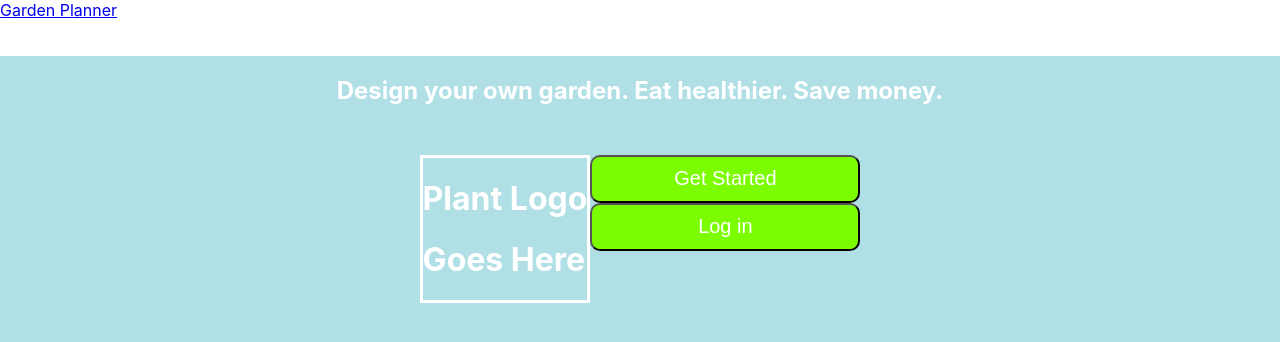
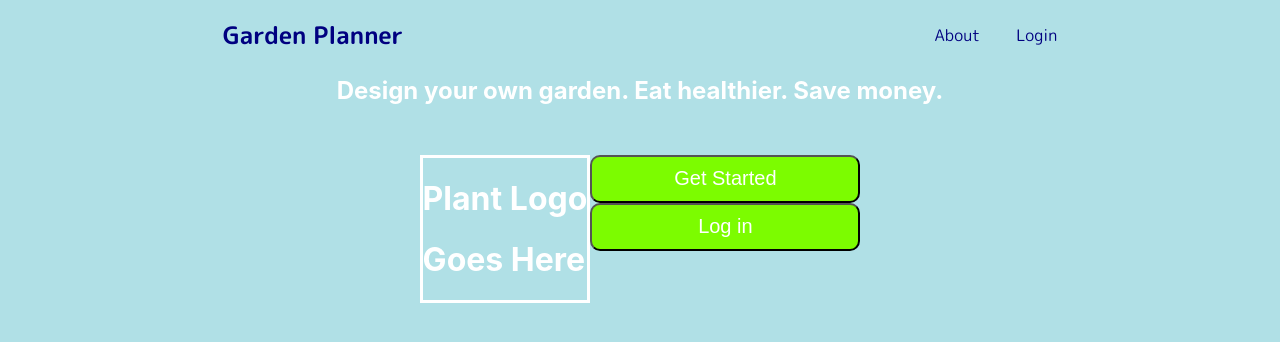
Before and after one commit to robleroble/garden-planner, a React (Create React App) app: page / in a window 1280 px wide. Shown: the top 342 px of the page. Built offline with nearby package versions, Linux system fonts and the light colour scheme.

Commit message:
Made navbar

```diff
--- a/public/index.html
+++ b/public/index.html
@@ -3,7 +3,7 @@
   <head>
     <meta charset="utf-8" />
     <link rel="icon" href="%PUBLIC_URL%/favicon.ico" />
-    <meta name="viewport" content="width=device-width, initial-scale=1" />
+    <link href="https://fonts.googleapis.com/css2?family=M+PLUS+Rounded+1c:wght@100;300;400;500;700;800;900&display=swap" rel="stylesheet">    <meta name="viewport" content="width=device-width, initial-scale=1" />
     <meta name="theme-color" content="#000000" />
     <meta
       name="description"
--- a/src/components/NavBar.js
+++ b/src/components/NavBar.js
@@ -1,15 +1,26 @@
-import React from 'react'
-import {Navbar, NavbarBrand, Nav, NavItem} from 'reactstrap'
-import "../stylings/NavBar.css"
+import React from 'react';
+import '../stylings/NavBar.css';
 
 const NavBar = () => {
-    return (
-        <div id="nav-bar">
-            <Navbar>
-                <NavbarBrand href="#">Garden Planner</NavbarBrand>
-            </Navbar>
-        </div>
-    )
+	return (
+		<div id="nav-bar">
+			<nav>
+				<ul>
+					<li id="navbar-title">
+						<a href="#">Garden Planner</a>
+					</li>
+					<div id="nav-items">
+						<li className="navbar-item">
+							<a href="#">About</a>
+						</li>
+						<li className="navbar-item">
+							<a href="#">Login</a>
+						</li>
+					</div>
+				</ul>
+			</nav>
+		</div>
+	);
 };
 
 export default NavBar;
--- a/src/stylings/App.css
+++ b/src/stylings/App.css
@@ -5,6 +5,5 @@
 	flex-direction: column;
 	align-items: center;
 	height: calc(100vh - 56px); /* router view - navbar height */
-    overflow: scroll;
 	color: white;
 }
--- a/src/stylings/NavBar.css
+++ b/src/stylings/NavBar.css
@@ -1,8 +1,43 @@
-div {
-    margin: 0;
-    padding: 0;
+#nav-bar {
+	height: 56px;
 }
 
-#nav-bar {
-    height: 56px;
+ul {
+	list-style-type: none;
+	margin: 0;
+	padding: 0 16%;
+	overflow: hidden;
+	background-color: powderblue;
+	font-family: 'M PLUS Rounded 1c', sans-serif;
+	display: flex;
+	justify-content: space-between;
+	align-items: center;
 }
+
+#navbar-title {
+	float: left;
+	font-weight: bold;
+	font-size: 24px;
+	font-family: 'M PLUS Rounded 1c', sans-serif;
+}
+#nav-items {
+	float: right;
+	justify-self: flex-end;
+}
+
+.navbar-item {
+	display: inline-block;
+}
+
+li a {
+	display: block;
+	color: navy;
+	text-align: center;
+	padding: 17px 18px;
+	text-decoration: none;
+}
+
+/* Change the link font-weight to bold on hover */
+li a:hover {
+	font-weight: bold;
+}
```
Also changed, not shown: 1 other file (tests, documents, lock files or other folders). Lines whose indentation alone changed are shown as unchanged.
